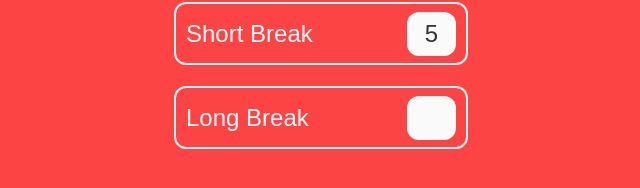
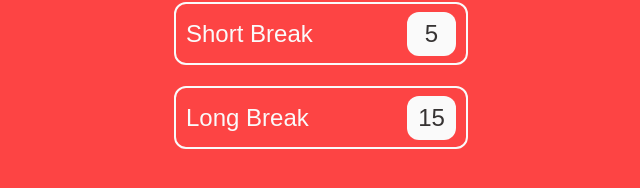
Before and after one commit to Silmunia/pommodoro, an Angular app: page / in a window 1280 px wide. Shown: the part 388-576 px from the top of the page, without its empty margins (319-959 px from the left). Built offline with nearby package versions, Linux system fonts and the light colour scheme.

Commit message:
Add long breaks

```diff
--- a/src/app/app.component.html
+++ b/src/app/app.component.html
@@ -22,7 +22,7 @@
 
     <div class="app-settings__field">
         <p>Long Break</p>
-        <input class="app-settings__field__input" type="text"/>
+        <input class="app-settings__field__input" [(ngModel)]="inputLongBreakLength" (change)="settingsChanged($event.currentTarget, 'longBreakLength')" type="text"/>
     </div>
 </div>
 
--- a/src/app/app.component.ts
+++ b/src/app/app.component.ts
@@ -17,10 +17,12 @@ export class AppComponent {
 
   inputSessionLength: string = "25";
   inputShortBreakLength: string = "5";
+  inputLongBreakLength: string = "15";
 
   cycleLengths: { [key: string]: number } = {
     sessionLength: 1500,
-    shortBreakLength: 300
+    shortBreakLength: 300,
+    longBreakLength: 900
   };
 
   countdownValue = this.cycleLengths['sessionLength'];
@@ -28,7 +30,7 @@ export class AppComponent {
 
   buttonCommand: string = "Start";
   displayCounter = this.setDisplayCounter();
-  displaySession = "Session 1";
+  displaySession = `Session ${this.sessionCounter}`;
 
   isRunningCycle: boolean = false;
   isPaused: boolean = true;
@@ -91,6 +93,12 @@ export class AppComponent {
   }
 
   private setDisplaySession(): string {
+    if (this.sessionCounter % 4 === 0 && this.sessionCounter > this.breakCounter) {
+      this.breakCounter += 1;
+      this.countdownValue = this.cycleLengths['longBreakLength'];
+      return "Long Break";
+    }
+
     if (this.sessionCounter > this.breakCounter) {
       this.breakCounter += 1;
       this.countdownValue = this.cycleLengths['shortBreakLength'];
```
